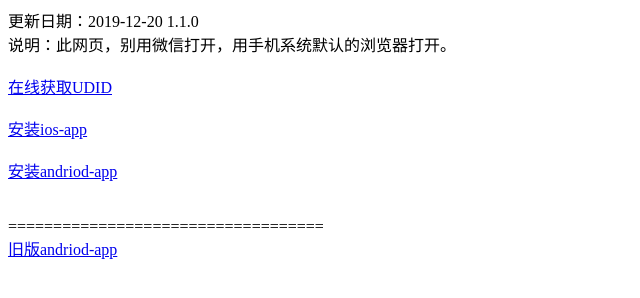
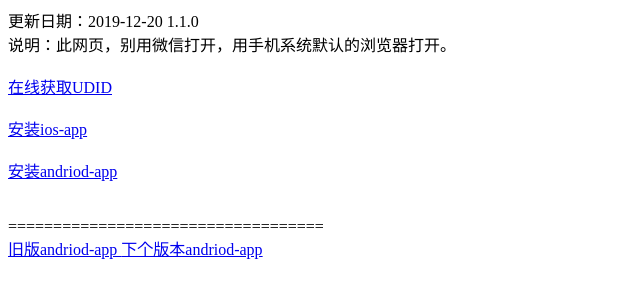
Before and after one commit to pm171/ota, a plain HTML site: page index.html in a window 1280 px wide. Shown: the whole page, without its empty margins (0-640 px from the left). Drawn offline with Linux system fonts and the light colour scheme.

Commit message:
下个版本

```diff
--- a/index.html
+++ b/index.html
@@ -27,5 +27,6 @@
 ===================================
 	<br>
 	<a href="https://github.com/pm171/ota/raw/master/bak/app-release-191114.apk"> 旧版andriod-app </a>
+	<a href="https://github.com/pm171/ota/raw/master/next/app-release.apk"> 下个版本andriod-app </a>
 </body>
 </html>
```
Also changed, not shown: 1 other file.
